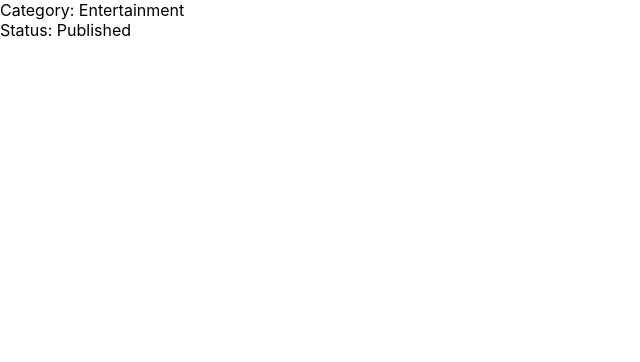
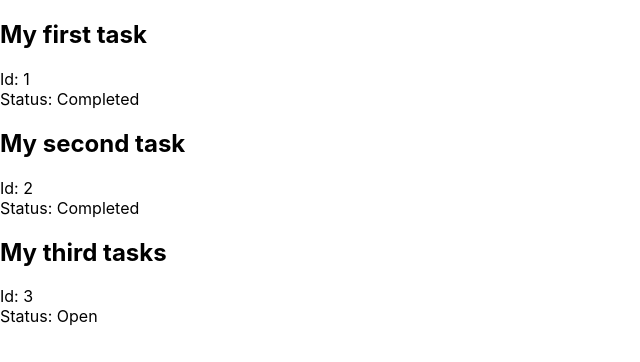
Before and after one commit to PlanetofJay/my-ts-app, a React (Create React App) app: page / in a window 1280 px wide. Shown: the top 362 px of the page, without its empty margins (0-640 px from the left). Built offline with nearby package versions, Linux system fonts and the light colour scheme.

Commit message:
test tsx and tsx

```diff
--- a/src/App.tsx
+++ b/src/App.tsx
@@ -1,15 +1,25 @@
-import { categories, getCategory } from './includes/category';
-import { statuses, getStatus } from './includes/status';
+import Task from "./components/Task";
 
 function App() {
 
-  const category = getCategory('ent');
-  const status = getStatus('p');
-
   return (
     <div>
-      <div>Category: {category?.text}</div>
-      <div>Status: {status?.text}</div>
+      <Task
+        id={1}
+        description='My first task'
+        done={true}
+      />
+
+      <Task
+        id={2}
+        description='My second task'
+        done={true}
+      />
+      <Task
+        id={3}
+        description='My third tasks'
+        done={false}
+      />
     </div>
   );
 }
--- /dev/null
+++ b/src/components/Task/index.tsx
@@ -0,0 +1,19 @@
+interface ITask {
+  id: number,
+  description: string,
+  done?: boolean
+}
+
+export default function Task({ id, description, done }: ITask) {
+  const status: string = done
+    ? 'Completed'
+    : 'Open';
+
+    return (
+      <div>
+        <h2>{description}</h2>
+        <div>Id: {id}</div>
+        <div>Status: {status}</div>
+      </div>
+    )
+}
```
